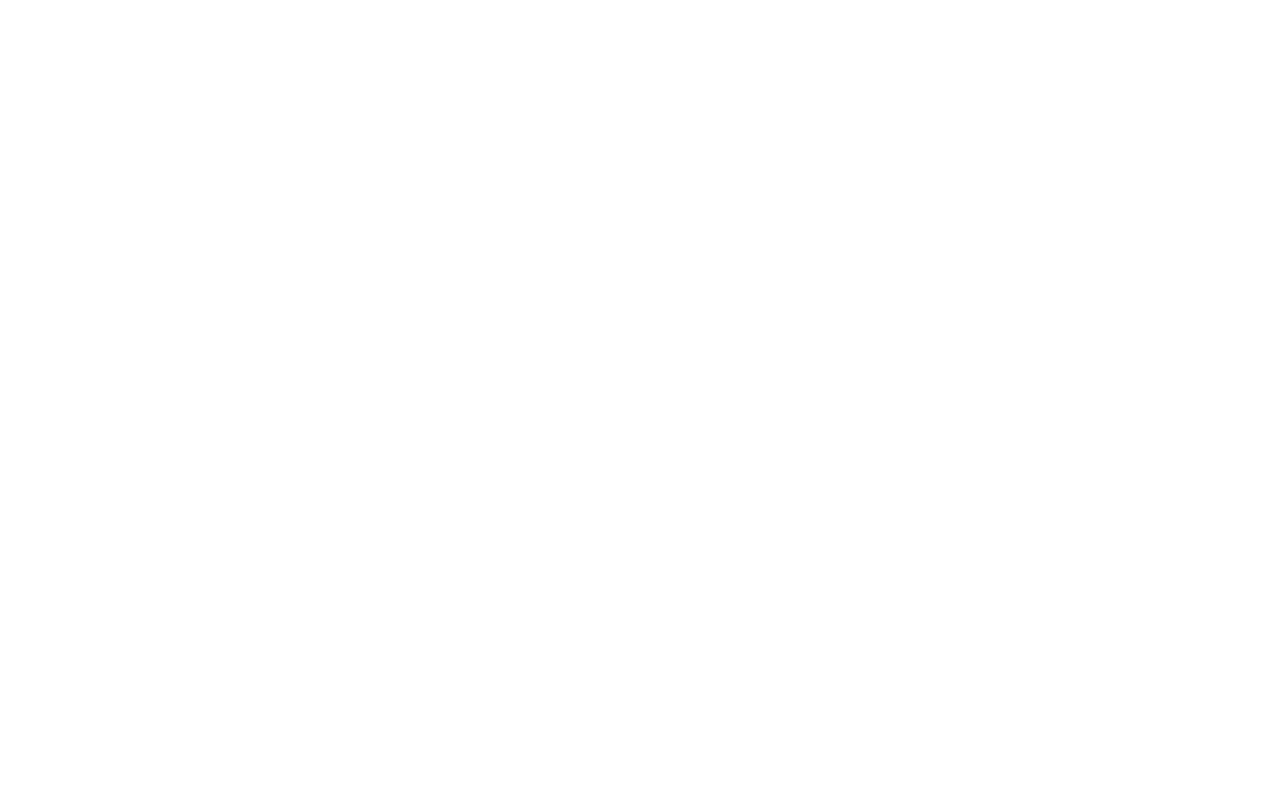
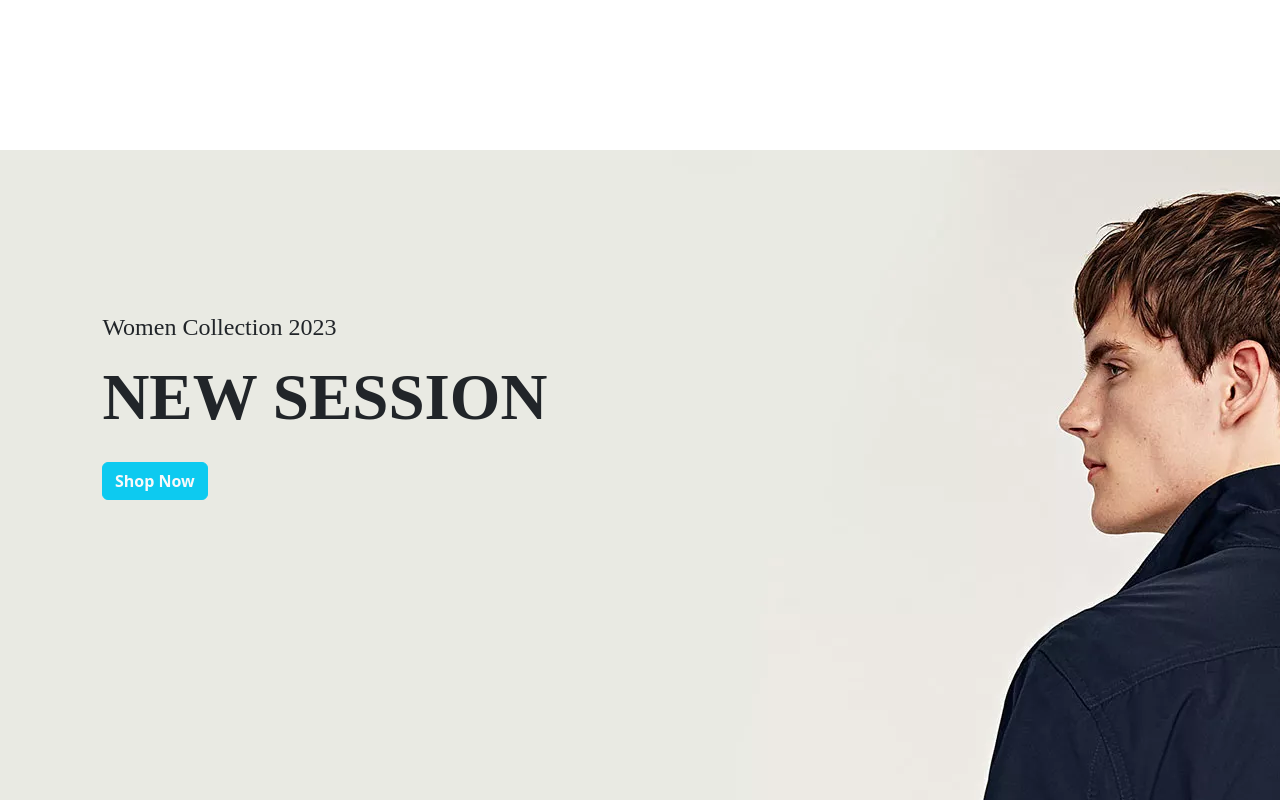
Before and after one commit to ShahwaizQasim/Capital-Shop, a React (Vite) app: page / in a window 1280 px wide. Shown: the part 650-1450 px from the top of the page. Before the commit the page ends 800 px from the top, so only its background shows below. Built offline with nearby package versions, Linux system fonts and the light colour scheme; no server answers; sample sign-in values are in the browser's storage.

Commit message:
code clening

```diff
--- a/src/components/slider.jsx
+++ b/src/components/slider.jsx
@@ -3,17 +3,17 @@
 function Slider() {
   return (
     <>
-      {/* <div
+      <div
         id="carouselExampleSlidesOnly"
         className="carousel slide"
         data-bs-ride="carousel"
       >
         <div className="carousel-inner">
           <div className="carousel-item active slider23">
-            <h4 className="animate__animated animate__delay-0.5s animate__fadeInDown">
+            <h4 className="animate__animated animate__delay-0.5s animate__fadeInDown slider-heading4">
               Women Collection 2023
             </h4>
-            <h1 className="animate__animated animate__delay-1s animate__fadeInUp">
+            <h1 className="animate__animated animate__delay-1s animate__fadeInUp slider-heading1">
               NEW SESSION
             </h1>
             <button
@@ -32,10 +32,10 @@
               backgroundSize: "cover",
             }}
           >
-            <h4 className="animate__animated animate__delay-0.5s animate__rotateInDownLeft">
+            <h4 className="animate__animated animate__delay-0.5s animate__rotateInDownLeft slider-heading4">
               Man New-Season
             </h4>
-            <h1 className="animate__animated animate__delay-1s animate__lightSpeedInRight">
+            <h1 className="animate__animated animate__delay-1s animate__lightSpeedInRight slider-heading1">
               Jackets &amp; Coats
             </h1>
             <button
@@ -54,10 +54,10 @@
               backgroundSize: "cover",
             }}
           >
-            <h4 className="animate__animated animate__delay-0.5s animate__rotateInDownLeft">
+            <h4 className="animate__animated animate__delay-0.5s animate__rotateInDownLeft slider-heading4">
               Man Collection 2023
             </h4>
-            <h1 className="animate__animated animate__delay-1s animate__rotateInUpRight">
+            <h1 className="animate__animated animate__delay-1s animate__rotateInUpRight slider-heading1">
               NEW ARRIVALS
             </h1>
             <button
@@ -68,7 +68,7 @@
             </button>
           </div>
         </div>
-      </div> */}
+      </div>
 
     </>
   );
--- a/src/index.css
+++ b/src/index.css
@@ -143,13 +143,13 @@
   background-image: url(./img/slide-02.jpg.webp);
   background-size: "cover";
 }
-h4{
+.slider-heading4{
   position: absolute;
   top: 25%;
   left: 8% ;
   font-family: 'Times New Roman', Times, serif;
 }
-h1{
+.slider-heading1{
   position: absolute;
   top: 32%;
   left: 8%;
```
